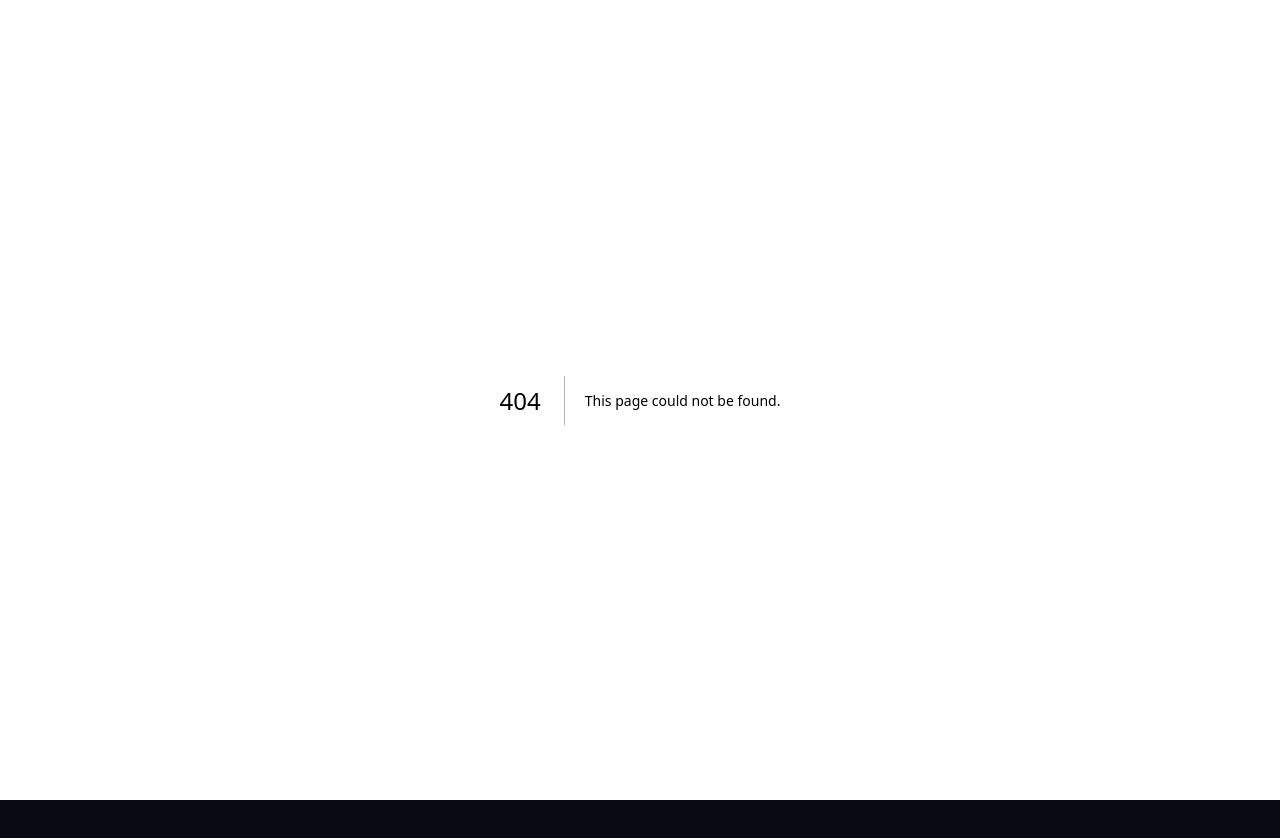
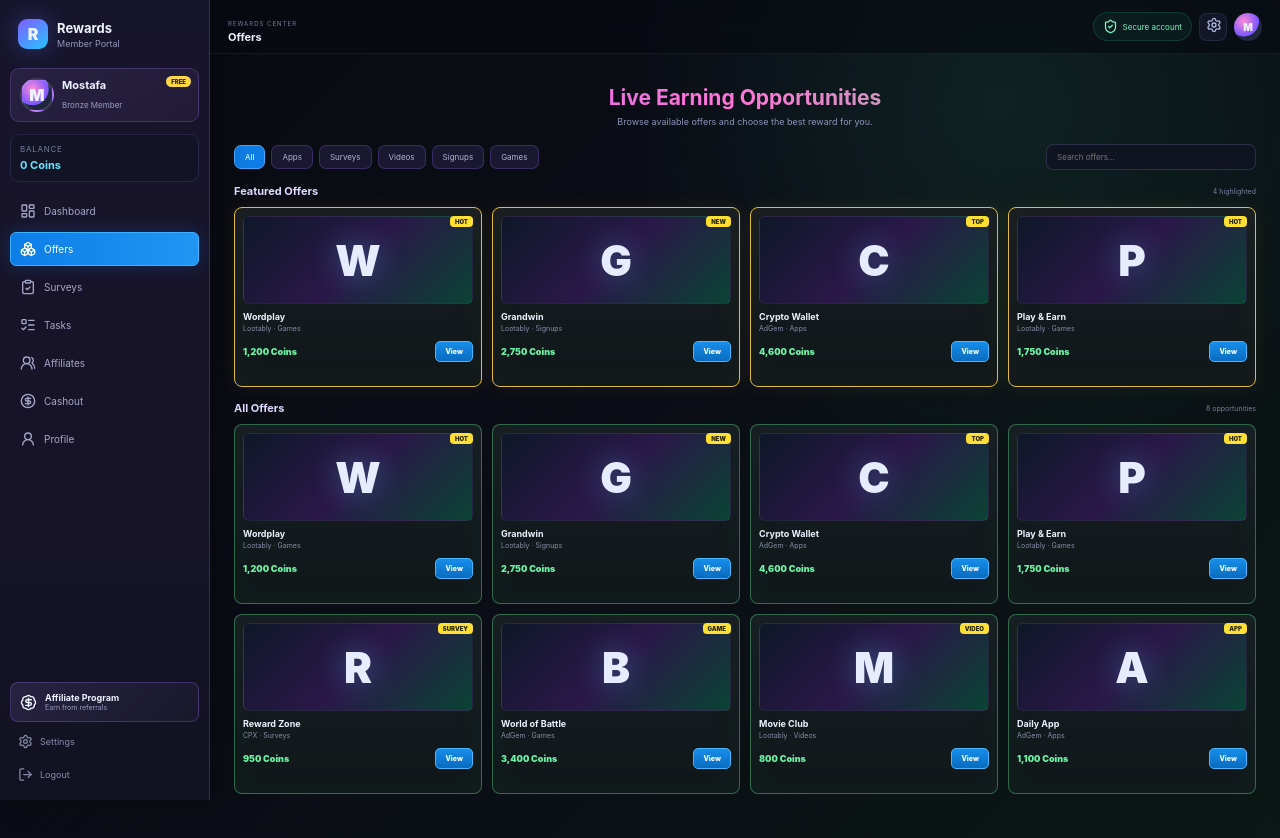
Before and after one commit to omarkhair-labs/rewards-platform, a Next.js app in the folder apps/web/: page /offers in a window 1280 px wide. Before the commit this address had no page. Before the commit the page ends 800 px from the top, so only its background shows below. Built offline with nearby package versions, Linux system fonts and the light colour scheme.

Commit message:
web: add apps/web/app/(portal)/offers/page.tsx

```diff
--- /dev/null
+++ b/apps/web/app/(portal)/offers/page.tsx
@@ -0,0 +1,57 @@
+'use client';
+
+import { useState } from 'react';
+import { allOffers, featuredOffers } from '@/lib/demo';
+
+export default function OffersPage(){
+  const [selected,setSelected]=useState<(typeof allOffers)[number]|null>(null);
+  const [category,setCategory]=useState('All');
+
+  const offers = category==='All' ? allOffers : allOffers.filter(o=>o.category===category);
+  const categories=['All','Apps','Surveys','Videos','Signups','Games'];
+
+  return <>
+    <section className="hero-title">
+      <h1>Live Earning Opportunities</h1>
+      <p>Browse available offers and choose the best reward for you.</p>
+    </section>
+    <div className="toolbar">
+      <div className="filters">{categories.map(c=><button key={c} onClick={()=>setCategory(c)} className={'filter '+(category===c?'active':'')}>{c}</button>)}</div>
+      <input className="search" placeholder="Search offers..." />
+    </div>
+
+    <div className="section-heading"><h2>Featured Offers</h2><span>{featuredOffers.length} highlighted</span></div>
+    <div className="offer-grid">
+      {featuredOffers.map(o=><OfferCard key={o.id} offer={o} onOpen={()=>setSelected(o)} featured />)}
+    </div>
+
+    <div className="section-heading"><h2>All Offers</h2><span>{offers.length} opportunities</span></div>
+    <div className="offer-grid">
+      {offers.map(o=><OfferCard key={o.id} offer={o} onOpen={()=>setSelected(o)} />)}
+    </div>
+
+    {selected&&<div className="modal-backdrop" onClick={()=>setSelected(null)}>
+      <div className="modal" onClick={e=>e.stopPropagation()}>
+        <div className="offer-art">{selected.art}</div>
+        <h2>{selected.title}</h2>
+        <div className="stats-grid">
+          <div className="stat-card"><span>Reward</span><strong>{selected.reward}</strong><em>Coins</em></div>
+          <div className="stat-card"><span>Provider</span><strong>{selected.provider}</strong><em>Verified provider</em></div>
+          <div className="stat-card"><span>Difficulty</span><strong>Easy</strong><em>Approx. 10 min</em></div>
+          <div className="stat-card"><span>Category</span><strong>{selected.category}</strong><em>Eligible</em></div>
+        </div>
+        <div className="panel mt"><b style={{fontSize:9}}>Requirements</b><p className="muted" style={{fontSize:8}}>Open the provider, follow all steps, use accurate information and keep the same session until completion.</p></div>
+        <div className="modal-actions"><button className="secondary-button" onClick={()=>setSelected(null)}>Close</button><button className="primary-button">Start Offer</button></div>
+      </div>
+    </div>}
+  </>;
+}
+
+function OfferCard({offer,onOpen,featured=false}:{offer:(typeof allOffers)[number];onOpen:()=>void;featured?:boolean}){
+  return <div className={'offer-card '+(featured?'featured':'')}>
+    <span className="offer-badge">{offer.badge}</span>
+    <div className="offer-art">{offer.art}</div>
+    <h3>{offer.title}</h3><p>{offer.provider} · {offer.category}</p>
+    <div className="offer-footer"><span className="reward">{offer.reward} Coins</span><button className="primary-button" onClick={onOpen}>View</button></div>
+  </div>;
+}
```
